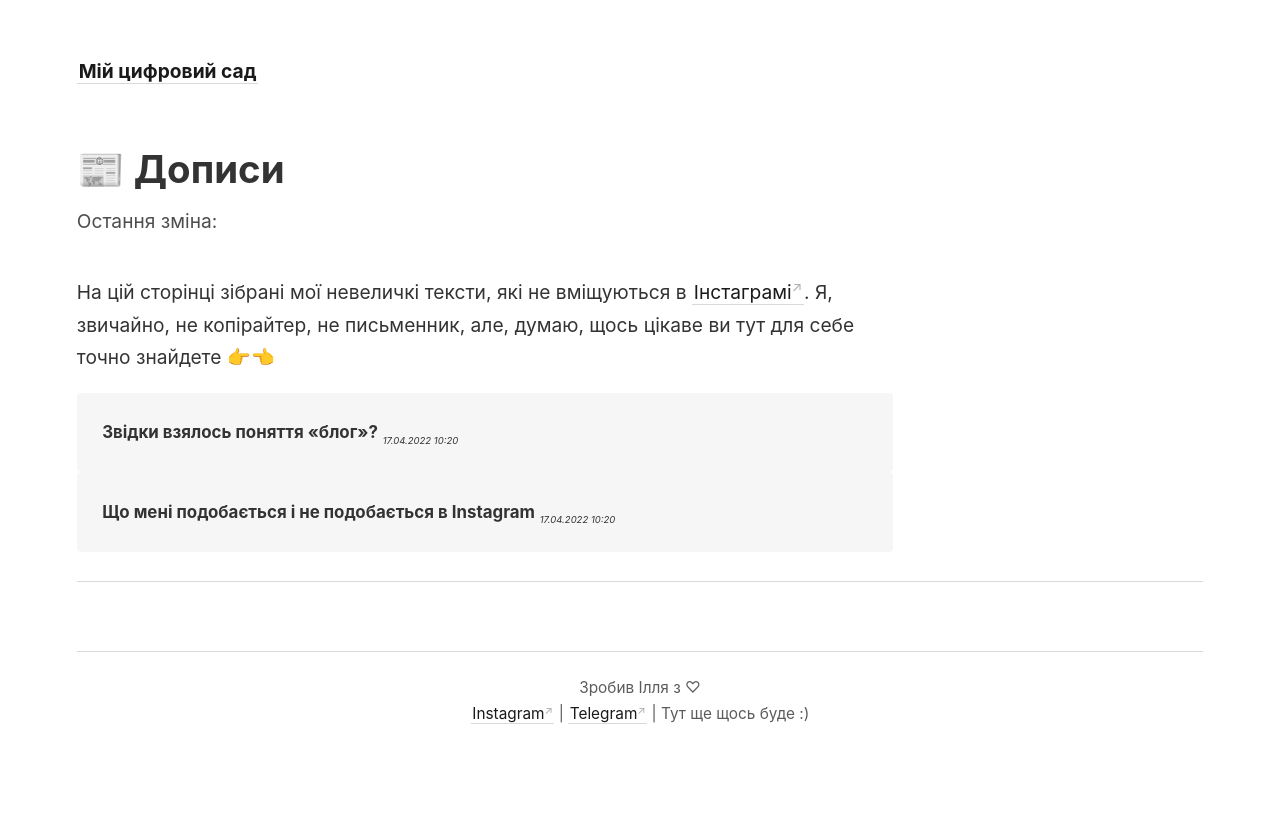
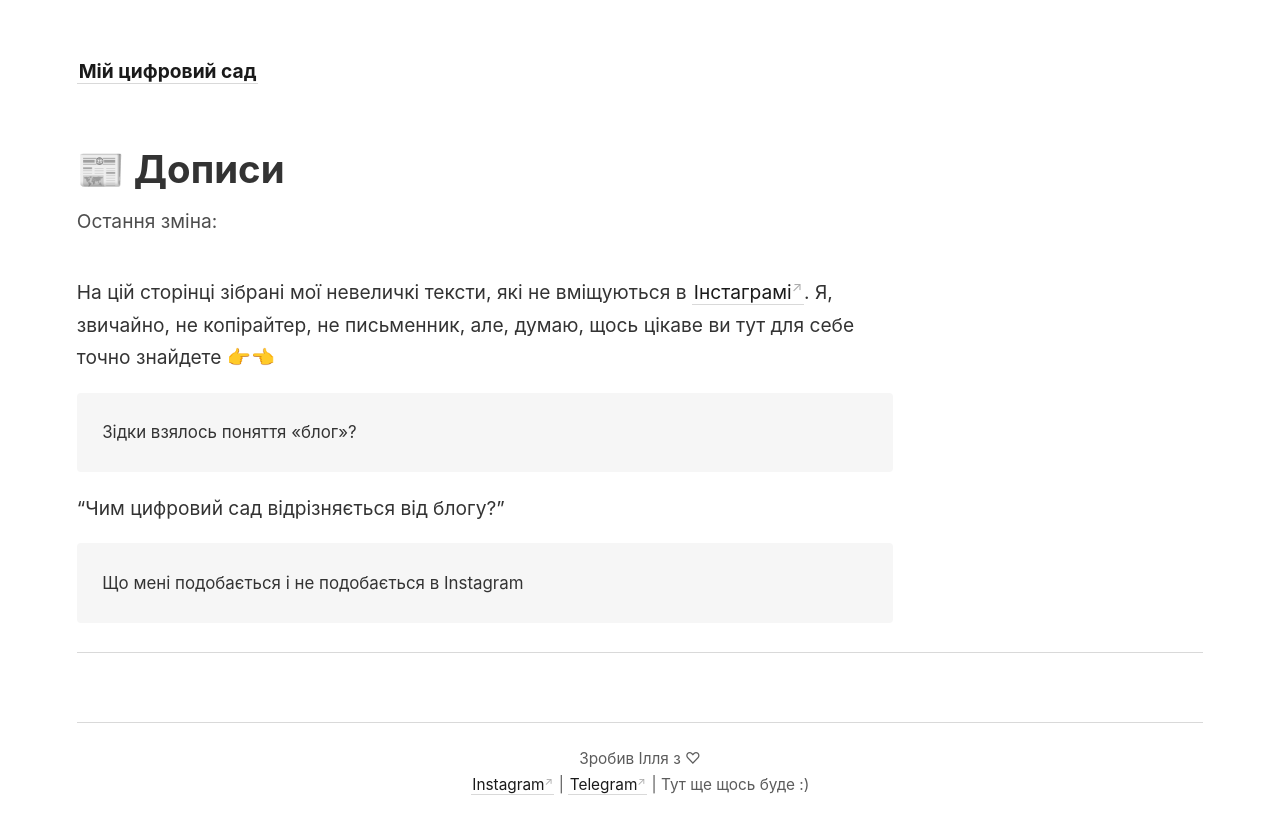
Before and after one commit to Laktionof/digital-garden, a Jekyll site: the page built from _notes/posts.md, in a window 1280 px wide. Shown: the top 834 px of the page. Built offline with Jekyll 4.4.1, drawn with Linux system fonts in a browser that asks for light colours.

Commit message:
Update posts.md

```diff
--- a/_notes/posts.md
+++ b/_notes/posts.md
@@ -4,10 +4,8 @@ title: 📰 Дописи
 
 На цій сторінці зібрані мої невеличкі тексти, які не вміщуються в [Інстаграмі](https://www.instagram.com/laktionof). Я, звичайно, не копірайтер, не письменник, але, думаю, щось цікаве ви тут для себе точно знайдете 👉👈
 
-> **Звідки взялось поняття «блог»?**
-> <sub><sub><i>17.04.2022 10:20</i></sub></sub>
+<blockquote>Зідки взялось поняття «блог»?</blockquote>
 
+<q>Чим цифровий сад відрізняється від блогу?</q>
 
-
-> **Що мені подобається і не подобається в Instagram**
-> <sub><sub><i>17.04.2022 10:20</i></sub></sub>
+<blockquote>Що мені подобається і не подобається в Instagram</blockquote>
```
